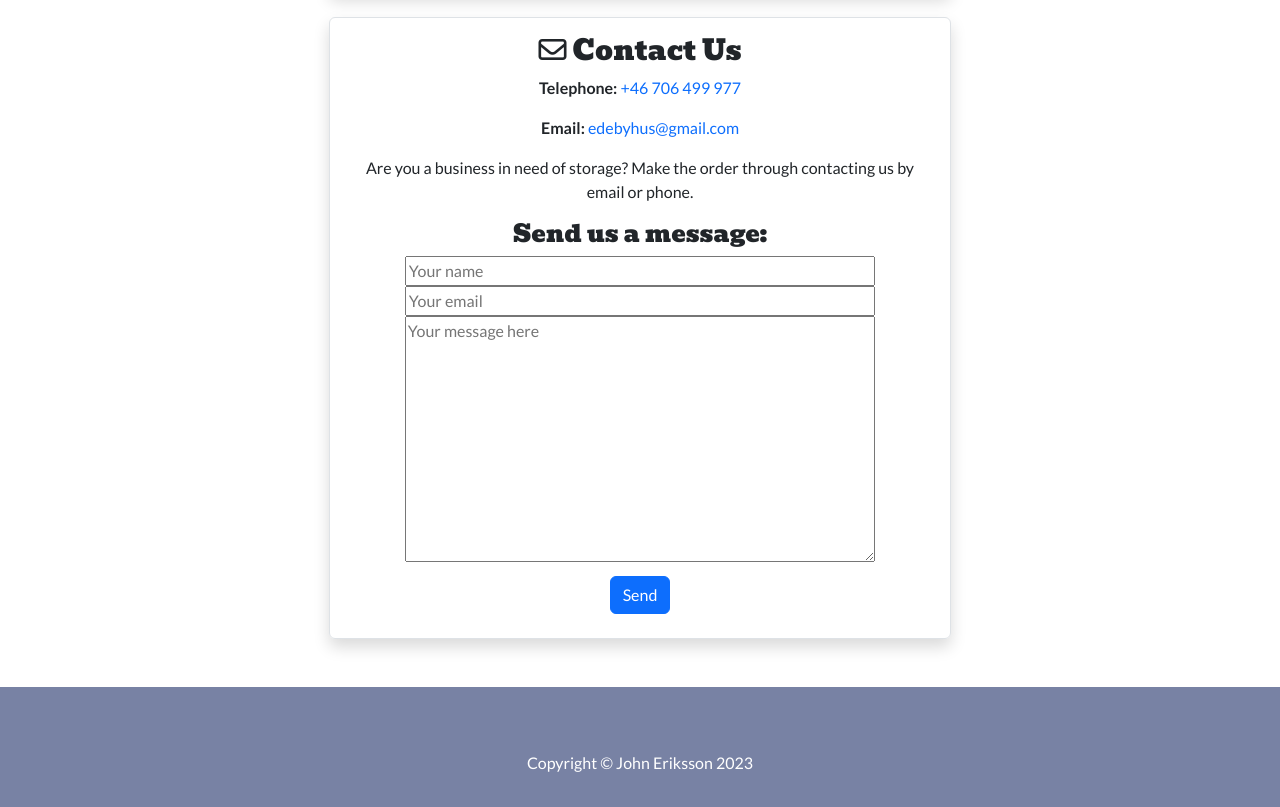
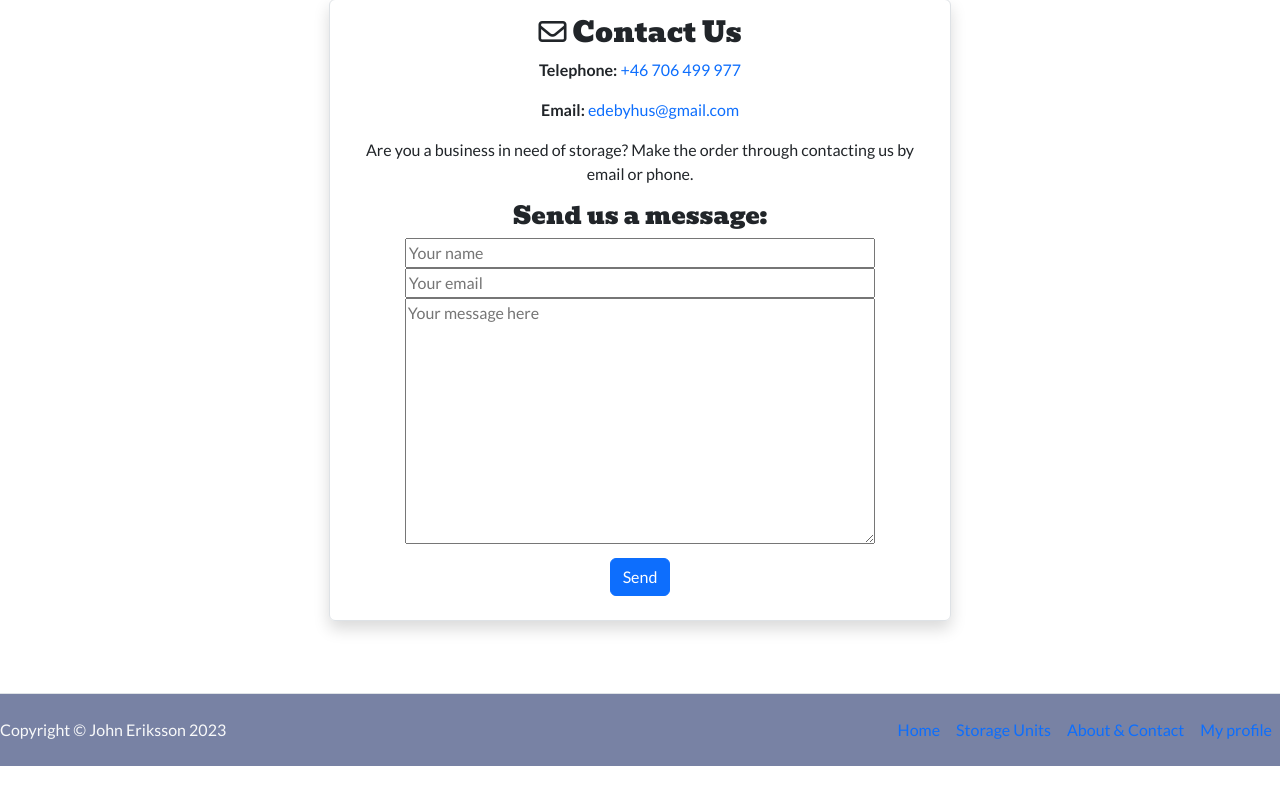
Before and after one commit to Johneriksson88/ekorren, a Django app: page / in a window 1280 px wide. Shown: the part 3188-3995 px from the top of the page. After the commit the page ends 3954 px from the top, so only its background shows below. Run offline with Django 4.2, Linux system fonts and the light colour scheme; the visitor is signed in with stand-in values (Sample User, id 1); data that the repository does not hold is empty; some libraries are stand-ins or nearby versions; some web fonts are replaced.

Commit message:
Restyle footer

```diff
--- a/main/static/css/styles.css
+++ b/main/static/css/styles.css
@@ -153,7 +153,7 @@ h2, h3, h4, h5, h6 {
 
 .list-group-horizontal > li {
     margin: 6px;
-    padding: 4px;
+    padding: 6px;
 }
 
 .list-group-horizontal > li::marker {
--- a/main/templates/base.html
+++ b/main/templates/base.html
@@ -71,16 +71,30 @@
   {% endfor %}
   {% block content %}
   {% endblock %}
-  <footer class="text-center text-white">
-    <!-- Grid container -->
+  <!-- <footer class="text-center text-white">
     <div class="container p-4"></div>
-    <!-- Grid container -->
-
-    <!-- Copyright -->
     <div class="text-center p-3">
       <p class="copyright">Copyright &copy; John Eriksson <span id="copyright"></span></p>
     </div>
-    <!-- Copyright -->
+  </footer> -->
+  <footer class="d-flex flex-wrap justify-content-between align-items-center py-3 my-4 border-top">
+    <p class="col-md-4 mb-0 text-light">Copyright &copy; John Eriksson <span id="copyright"></span></p>
+
+    <a href="/" class="col-md-4 d-flex align-items-center justify-content-center mb-3 mb-md-0 me-md-auto link-dark text-decoration-none">
+      <svg class="bi me-2" width="40" height="32"><use xlink:href="#bootstrap"></use></svg>
+    </a>
+
+    <ul class="nav col-md-4 justify-content-end">
+      <li class="nav-item"><a href="#" class="nav-link px-2">Home</a></li>
+      <li class="nav-item"><a href="{% url 'index' %}#product-cards-section" class="nav-link px-2">Storage Units</a></li>
+      <li class="nav-item"><a href="{% url 'index' %}#about-us-section" class="nav-link px-2">About & Contact</a></li>
+      {% if user.is_authenticated %}
+        <li class="nav-item"><a href="{% url 'user_panel' %}" class="nav-link px-2">My profile</a></li>
+      {% else %}
+        <li class="nav-item"><a href="{% url 'register' %}" class="nav-link px-2">Register</a></li>
+      {% endif %}
+
+    </ul>
   </footer>
 
   <!-- JavaScript, Jquery -->
--- a/main/templates/index.html
+++ b/main/templates/index.html
@@ -10,7 +10,7 @@
     </div>
 </div>
 
-<section class="container container-fluid" id="hero-section">
+<!-- <section class="container container-fluid" id="hero-section">
     <div class="jumbotron-fluid">
         <div class="jumbotron-layer">
             <div class="row">
@@ -36,8 +36,8 @@
             </div>
         </div>
     </div>
-</section>
-<!-- <section class="container-fluid">
+</section> -->
+<section class="container-fluid">
     <div class="row">
         <div class="col-md-4 hero-left">
             <img class="img-fluid" src="/static/images/ekorren_logo.jpg">
@@ -61,7 +61,7 @@
 
         </div>
     </div>
-</section> -->
+</section>
 <section class="container-fluid bg-info p-5" id="instructions-section">
     <div class="row">
         <div class="col-md-6 offset-md-3 text-center">
@@ -82,7 +82,7 @@
     </div>
 </section>
 <h2 class="text-center mt-4">Our units</h2>
-<section class="container-fluid m-3 d-flex justify-content-center">
+<section class="container-fluid m-3 d-flex justify-content-center" id="product-cards-section">
 
     <div class="row">
         <div class="card product-card col-md-2 mx-2 p-0 my-2">
--- a/main/views.py
+++ b/main/views.py
@@ -20,8 +20,6 @@ from django.contrib.admin.views.decorators import staff_member_required
 
 
 def index(request):
-    units = StorageUnit.objects.all()
-    print(units)
     if request.method == 'POST':
         form = ContactForm(request.POST)
 
@@ -42,11 +40,10 @@ def index(request):
 
     else:
         form = ContactForm()
-    return render(request, 'index.html', {'form': form, 'units': units})
+    return render(request, 'index.html', {'form': form})
 
 
-# HOW DO I CHECK IF THE USER HAS A CUSTOMER ATTATCHED AND IF NOT CREATE A NEW CUSTOMER CONNECTED TO THE USER?
-# BELOW IF STATEMENT DOESNT WORK
+
 @login_required(login_url='login')
 def user_panel(request):
 
```
